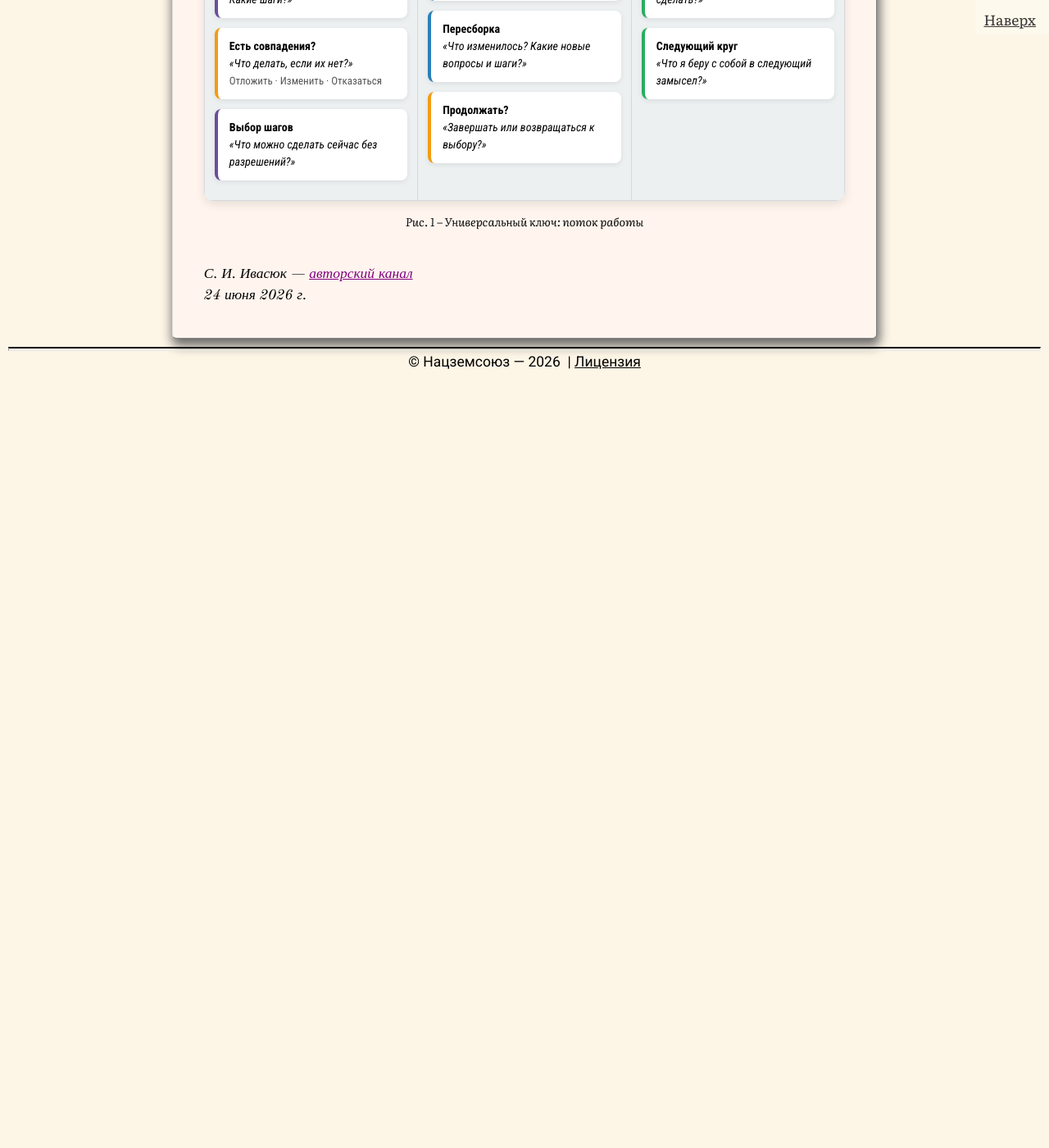
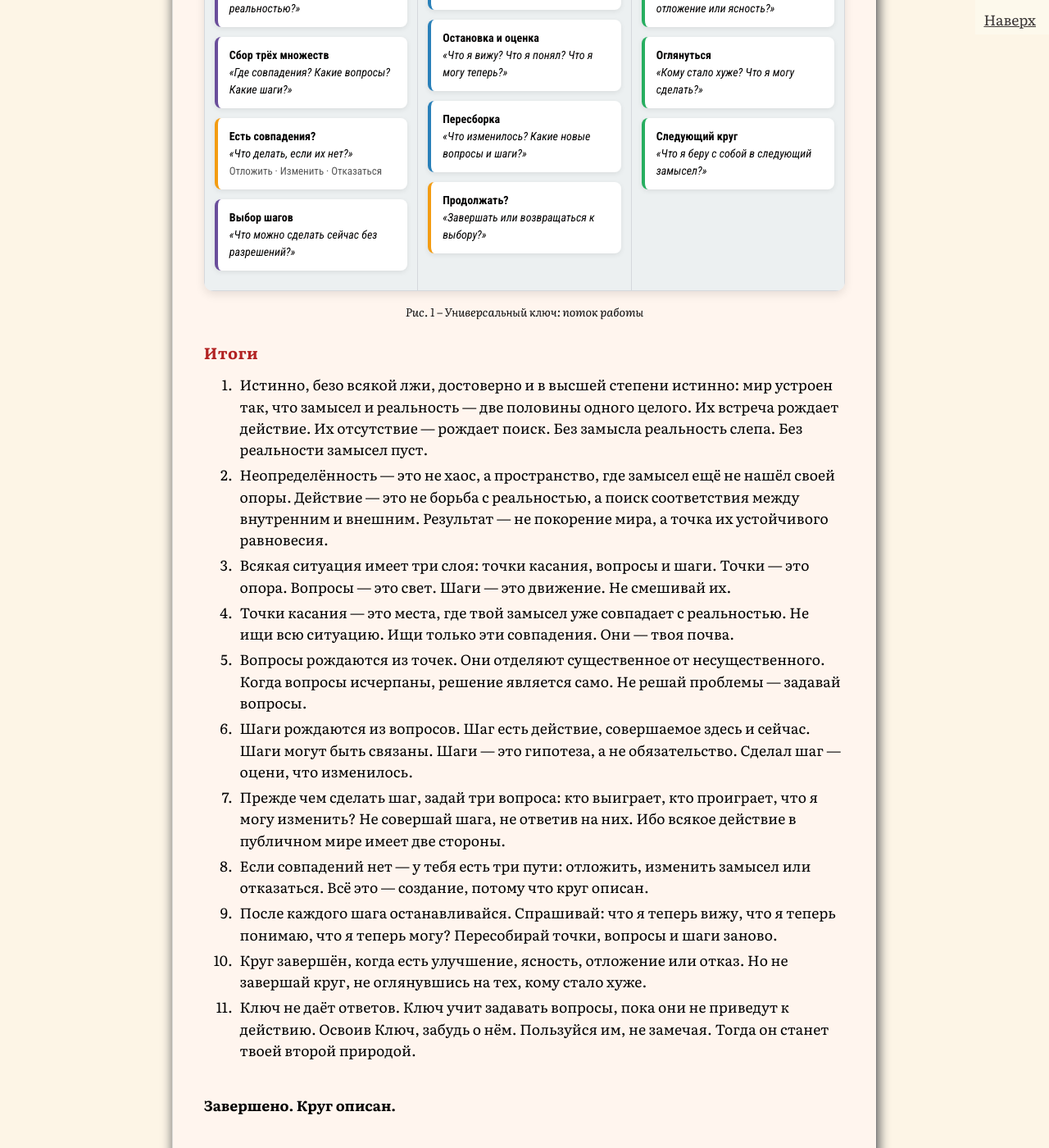
Before and after one commit to SergSi/land-use-art, a Jekyll site: the page built from _posts/2026-06-24-key.md, in a window 1280 px wide and 1400 px high, scrolled down 7687 px. Shown: the whole window at 82% size. Built offline with Jekyll 4.4.1, drawn with Linux system fonts in a browser that asks for light colours; some web fonts are replaced; before the commit the page ends 8151 px from its top, so only the background shows below that; some of the changed text lies outside the part shown.

Commit message:
Update 2026-06-24-key.md

```diff
--- a/_posts/2026-06-24-key.md
+++ b/_posts/2026-06-24-key.md
@@ -32,7 +32,7 @@ class: analitika
 {% include image-align.html file="ключ3.jpg" caption="Ключ к действию" align="right" width="40%" %}
 **Статья 5. О различении замысла и реальности**
 
-Замысел есть то, что делатель носит в себе до начала действия. Реальность есть то, что существует независимо от замысла. Их встреча есть точка касания. Всякий ключ начинается с отыскания точек касания.
+Замысел есть то, что делатель носит в себе до начала действия. Реальность есть то, что существует независимо от замысла. Их встреча есть точка касания. Всякий ключ начинается с отыскания точек касания. Точки касания могут образовать поле, на котором ты выбираешь первую опору для движения.
 
 > Не ищи всю ситуацию. Ищи те места, где твой замысел прикасается к тому, что уже существует без тебя. Границы, сроки, имена, цифры, тексты — вот точки касания.
 >
@@ -219,7 +219,7 @@ class: analitika
 
 ---
 
-**Завершено. Круг описан.**<br>
+<br><br>
 
 <table class="kanban-board">
   <tr>
@@ -289,3 +289,19 @@ class: analitika
 <p style="text-align:center;color:#0c0c0c;font-size:14px;margin-top:10px;">
   <em>Рис. 1 – Универсальный ключ: поток работы</em>
 </p>
+### Итоги
+
+1. Истинно, безо всякой лжи, достоверно и в высшей степени истинно: мир устроен так, что замысел и реальность — две половины одного целого. Их встреча рождает действие. Их отсутствие — рождает поиск. Без замысла реальность слепа. Без реальности замысел пуст.
+2. Неопределённость — это не хаос, а пространство, где замысел ещё не нашёл своей опоры. Действие — это не борьба с реальностью, а поиск соответствия между внутренним и внешним. Результат — не покорение мира, а точка их устойчивого равновесия.
+3. Всякая ситуация имеет три слоя: точки касания, вопросы и шаги. Точки — это опора. Вопросы — это свет. Шаги — это движение. Не смешивай их.
+4. Точки касания — это места, где твой замысел уже совпадает с реальностью. Не ищи всю ситуацию. Ищи только эти совпадения. Они — твоя почва.
+5. Вопросы рождаются из точек. Они отделяют существенное от несущественного. Когда вопросы исчерпаны, решение является само. Не решай проблемы — задавай вопросы.
+6. Шаги рождаются из вопросов. Шаг есть действие, совершаемое здесь и сейчас. Шаги могут быть связаны. Шаги — это гипотеза, а не обязательство. Сделал шаг — оцени, что изменилось.
+7. Прежде чем сделать шаг, задай три вопроса: кто выиграет, кто проиграет, что я могу изменить? Не совершай шага, не ответив на них. Ибо всякое действие в публичном мире имеет две стороны.
+8. Если совпадений нет — у тебя есть три пути: отложить, изменить замысел или отказаться. Всё это — создание, потому что круг описан.
+9. После каждого шага останавливайся. Спрашивай: что я теперь вижу, что я теперь понимаю, что я теперь могу? Пересобирай точки, вопросы и шаги заново.
+10. Круг завершён, когда есть улучшение, ясность, отложение или отказ. Но не завершай круг, не оглянувшись на тех, кому стало хуже.
+11. Ключ не даёт ответов. Ключ учит задавать вопросы, пока они не приведут к действию. Освоив Ключ, забудь о нём. Пользуйся им, не замечая. Тогда он станет твоей второй природой.
+
+<br>
+**Завершено. Круг описан.**
```
